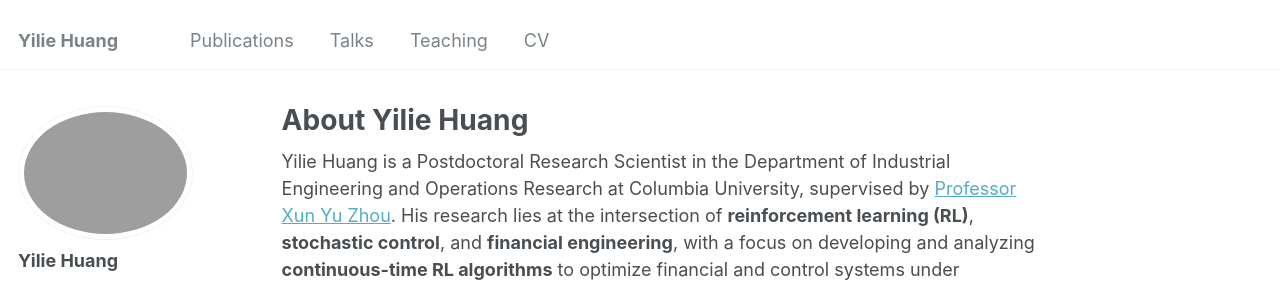
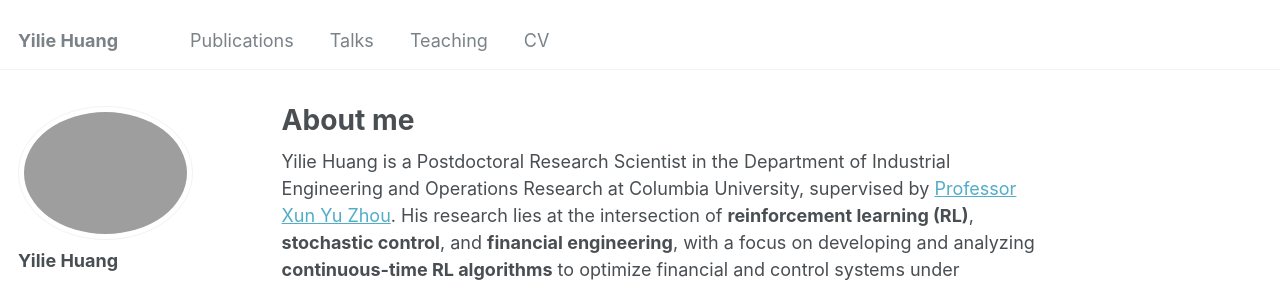
Before and after one commit to yiliehuang/yiliehuang.github.io, a Jekyll site: the page built from _pages/about.md, in a window 1280 px wide and 1346 px high. Shown: the top 285 px of the window. Built offline with Jekyll 4.4.1, drawn with Linux system fonts in a browser that asks for light colours; some web fonts are replaced.

Commit message:
Update about.md

```diff
--- a/_pages/about.md
+++ b/_pages/about.md
@@ -1,6 +1,6 @@
 ---
 permalink: /
-title: "About Yilie Huang"
+title: "About me"
 author_profile: true
 redirect_from:
   - /about/
```
